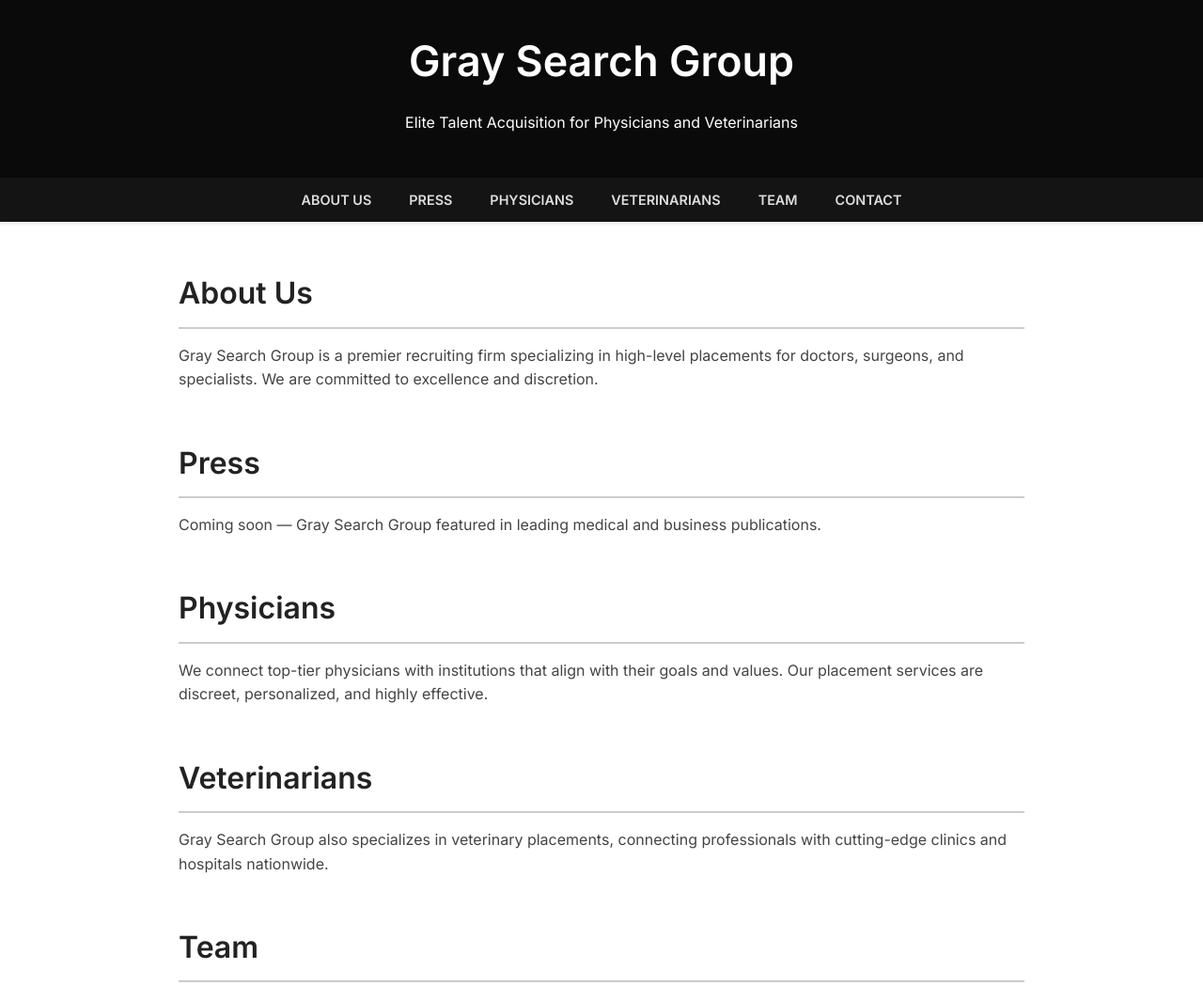
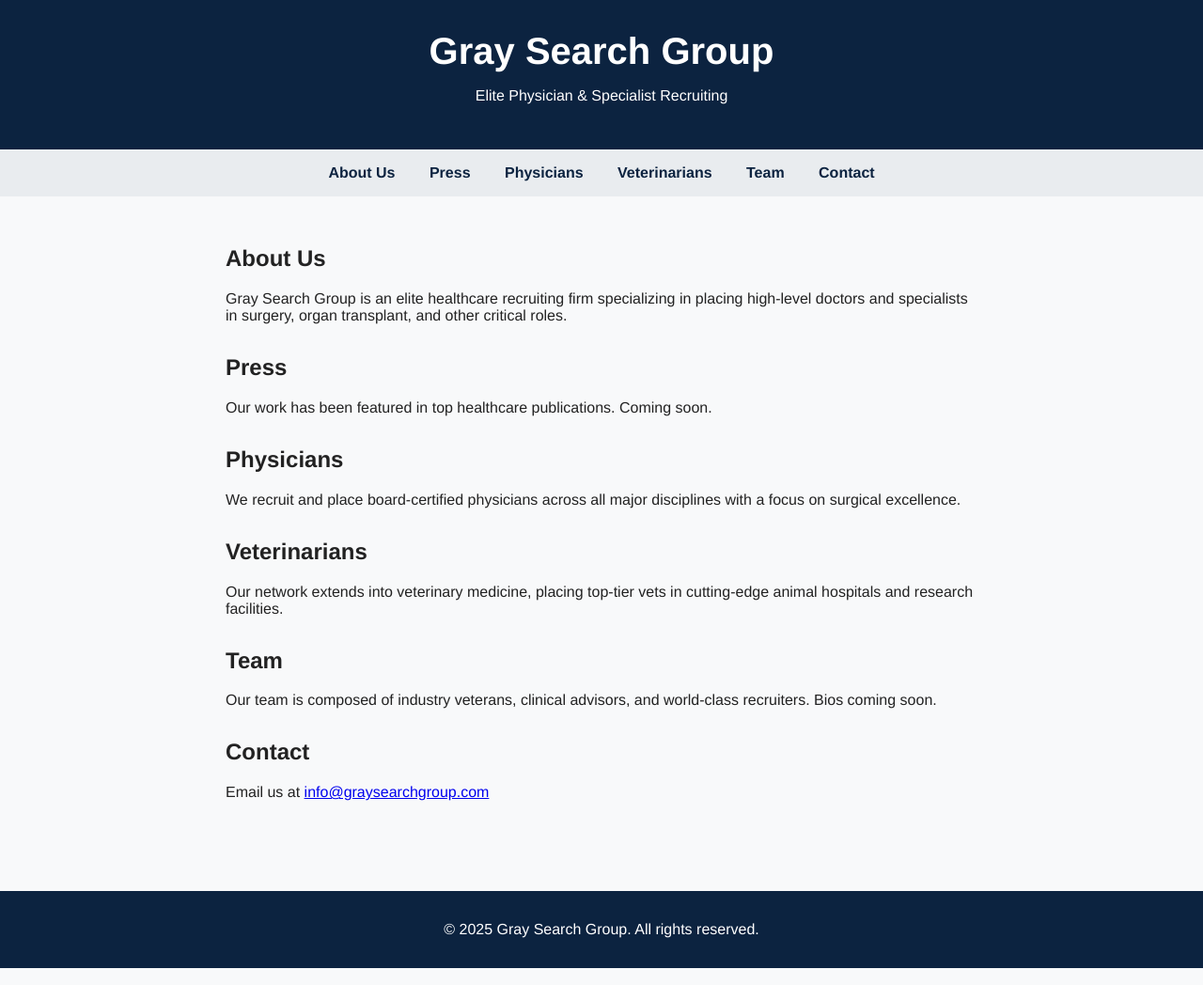
Before and after one commit to iamnanikush/GSearchGroup, a plain HTML site: page index.html in a window 1280 px wide. Shown: the top 1048 px of the page at 94% size. Drawn offline with Linux system fonts and the light colour scheme.

Commit message:
Update index.html

```diff
--- a/index.html
+++ b/index.html
@@ -2,101 +2,68 @@
 <html lang="en">
 <head>
   <meta charset="UTF-8" />
-  <meta name="viewport" content="width=device-width, initial-scale=1" />
+  <meta name="viewport" content="width=device-width, initial-scale=1.0" />
   <title>Gray Search Group</title>
-  <!-- Load Google Fonts here with <link>, NOT @import -->
-  <link href="https://fonts.googleapis.com/css2?family=Inter:wght@400;600&display=swap" rel="stylesheet" />
   <style>
     body {
-      font-family: 'Inter', sans-serif;
       margin: 0;
-      padding: 0;
-      background-color: #ffffff;
-      color: #1a1a1a;
-      line-height: 1.6;
+      font-family: "Helvetica Neue", Helvetica, Arial, sans-serif;
+      color: #222;
+      background-color: #f8f9fa;
     }
 
     header {
-      background-color: #0a0a0a;
-      padding: 30px 40px;
+      background-color: #0c2340;
+      color: white;
+      padding: 2rem;
       text-align: center;
-      color: white;
     }
 
     header h1 {
-      font-weight: 600;
-      font-size: 2.8rem;
       margin: 0;
+      font-size: 2.5rem;
     }
 
     nav {
-      display: flex;
-      justify-content: center;
-      background-color: #141414;
-      padding: 12px 0;
-      box-shadow: 0 2px 4px rgba(0,0,0,0.1);
-      position: sticky;
-      top: 0;
-      z-index: 100;
+      background-color: #e9ecef;
+      padding: 1rem;
+      text-align: center;
     }
 
     nav a {
-      color: #ddd;
-      margin: 0 20px;
+      margin: 0 1rem;
+      color: #0c2340;
       text-decoration: none;
-      font-weight: 600;
-      text-transform: uppercase;
-      font-size: 0.9rem;
-      transition: color 0.3s ease;
+      font-weight: bold;
     }
 
     nav a:hover {
-      color: #b4b4b4;
+      text-decoration: underline;
+    }
+
+    main {
+      padding: 2rem;
+      max-width: 800px;
+      margin: auto;
     }
 
     section {
-      max-width: 900px;
-      margin: 50px auto;
-      padding: 0 20px;
-    }
-
-    section h2 {
-      font-size: 2rem;
-      margin-bottom: 15px;
-      border-bottom: 2px solid #ccc;
-      padding-bottom: 10px;
-      color: #222;
-    }
-
-    section p {
-      font-size: 1rem;
-      color: #444;
+      margin-bottom: 2rem;
     }
 
     footer {
-      background-color: #0a0a0a;
+      background-color: #0c2340;
       color: white;
       text-align: center;
-      padding: 25px 20px;
-      font-size: 0.9rem;
-      margin-top: 60px;
-    }
-
-    @media (max-width: 600px) {
-      nav {
-        flex-wrap: wrap;
-      }
-      nav a {
-        margin: 10px 12px;
-      }
+      padding: 1rem;
+      margin-top: 2rem;
     }
   </style>
 </head>
 <body>
-
   <header>
     <h1>Gray Search Group</h1>
-    <p>Elite Talent Acquisition for Physicians and Veterinarians</p>
+    <p>Elite Physician & Specialist Recruiting</p>
   </header>
 
   <nav>
@@ -108,39 +75,40 @@
     <a href="#contact">Contact</a>
   </nav>
 
+  <main>
     <section id="about">
       <h2>About Us</h2>
-    <p>Gray Search Group is a premier recruiting firm specializing in high-level placements for doctors, surgeons, and specialists. We are committed to excellence and discretion.</p>
+      <p>Gray Search Group is an elite healthcare recruiting firm specializing in placing high-level doctors and specialists in surgery, organ transplant, and other critical roles.</p>
     </section>
 
     <section id="press">
       <h2>Press</h2>
-    <p>Coming soon — Gray Search Group featured in leading medical and business publications.</p>
+      <p>Our work has been featured in top healthcare publications. Coming soon.</p>
     </section>
 
     <section id="physicians">
       <h2>Physicians</h2>
-    <p>We connect top-tier physicians with institutions that align with their goals and values. Our placement services are discreet, personalized, and highly effective.</p>
+      <p>We recruit and place board-certified physicians across all major disciplines with a focus on surgical excellence.</p>
     </section>
 
     <section id="veterinarians">
       <h2>Veterinarians</h2>
-    <p>Gray Search Group also specializes in veterinary placements, connecting professionals with cutting-edge clinics and hospitals nationwide.</p>
+      <p>Our network extends into veterinary medicine, placing top-tier vets in cutting-edge animal hospitals and research facilities.</p>
     </section>
 
     <section id="team">
       <h2>Team</h2>
-    <p>Our team is composed of experienced healthcare recruiters and industry specialists. More coming soon.</p>
+      <p>Our team is composed of industry veterans, clinical advisors, and world-class recruiters. Bios coming soon.</p>
     </section>
 
     <section id="contact">
       <h2>Contact</h2>
-    <p>Email: contact@graysearchgroup.com<br />Phone: (123) 456-7890</p>
+      <p>Email us at <a href="mailto:info@graysearchgroup.com">info@graysearchgroup.com</a></p>
     </section>
+  </main>
 
   <footer>
-    &copy; 2025 Gray Search Group. All rights reserved.
+    <p>&copy; 2025 Gray Search Group. All rights reserved.</p>
   </footer>
-
 </body>
 </html>
```
Lines whose indentation alone changed are shown as unchanged.
